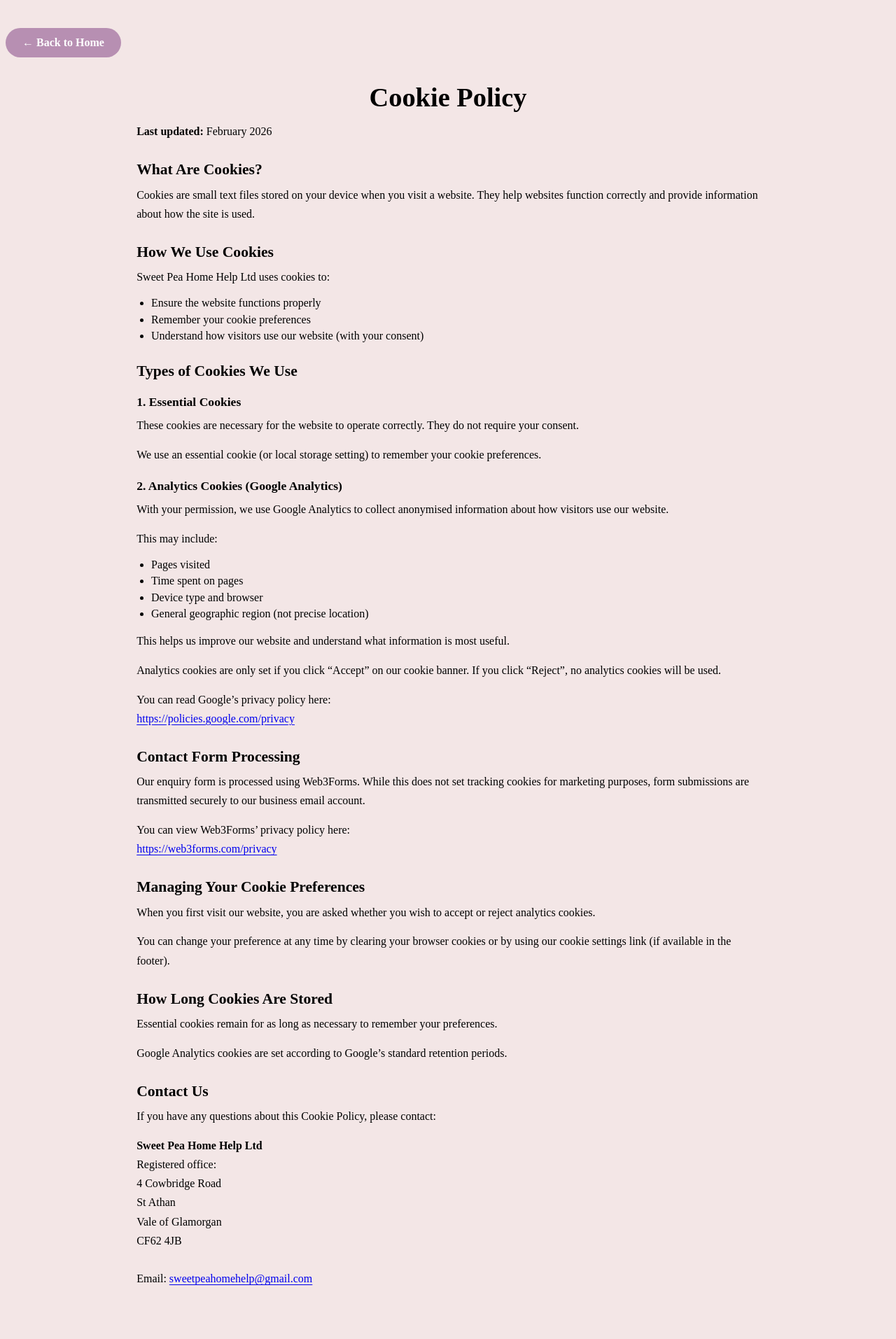
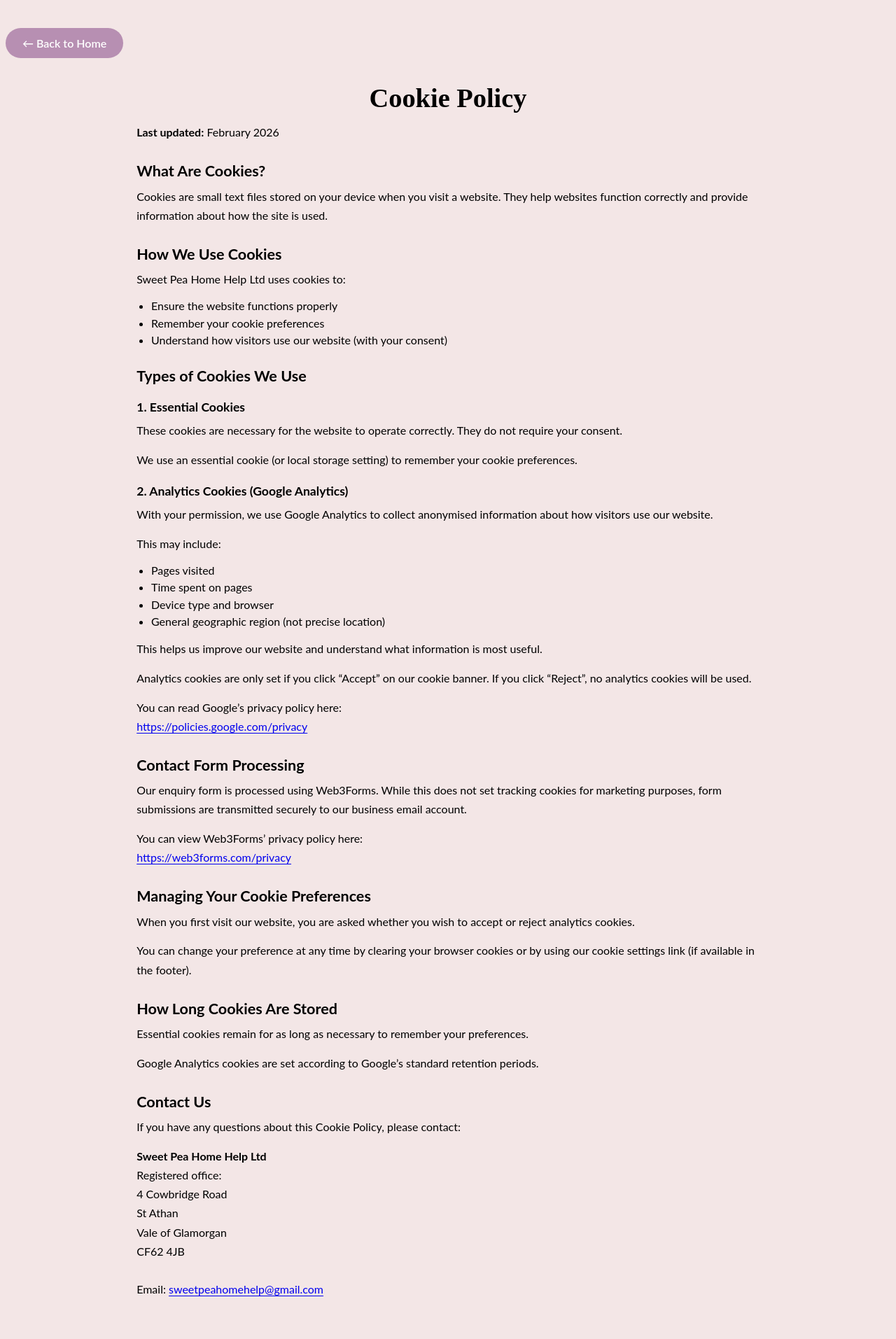
Before and after one commit to JosephBrady01/SweetPeaApp, a Django app: page /cookies/ in a window 1280 px wide. Shown: the whole page at 70% size. Before the commit the page ends 1836 px from the top, so only its background shows below. Run offline with Django 5.2, Linux system fonts and the light colour scheme.

Commit message:
Fix font-family syntax in legal page styles for consistency

```diff
--- a/SweetPeaApp/static/SweetPeaApp/css/cookies.css
+++ b/SweetPeaApp/static/SweetPeaApp/css/cookies.css
@@ -1,5 +1,6 @@
 body {
     background: #f3e6e6;
+    font-family: "Lato", sans-serif;
 }
 
 .legal-actions {
@@ -44,6 +45,7 @@ body {
 .legal-page h1 {
   text-align: center;
   margin: 0 0 0.8rem 0;
+  font-family: "Playfair Display", serif;
   font-size: clamp(2rem, 3vw, 2.75rem);
 }
 
--- a/SweetPeaApp/static/SweetPeaApp/css/legal.css
+++ b/SweetPeaApp/static/SweetPeaApp/css/legal.css
@@ -40,7 +40,8 @@ body {
   text-align: center;
   font-size: clamp(2rem, 3vw, 2.75rem);
   margin: 0 0 0.75rem 0;
-  font-family: PLayfair Display, serif;  }
+  font-family: "PLayfair Display", serif;
+}
 
 .legal-page p {
   line-height: 1.7;
@@ -51,7 +52,8 @@ body {
   margin-top: 1.75rem;
   margin-bottom: 0.5rem;
   font-size: 1.35rem;
-  font-family: PLayfair Display, serif;  }
+  font-family: "PLayfair Display", serif;
+}
 
 .legal-page ul {
   padding-left: 1.25rem;
```
